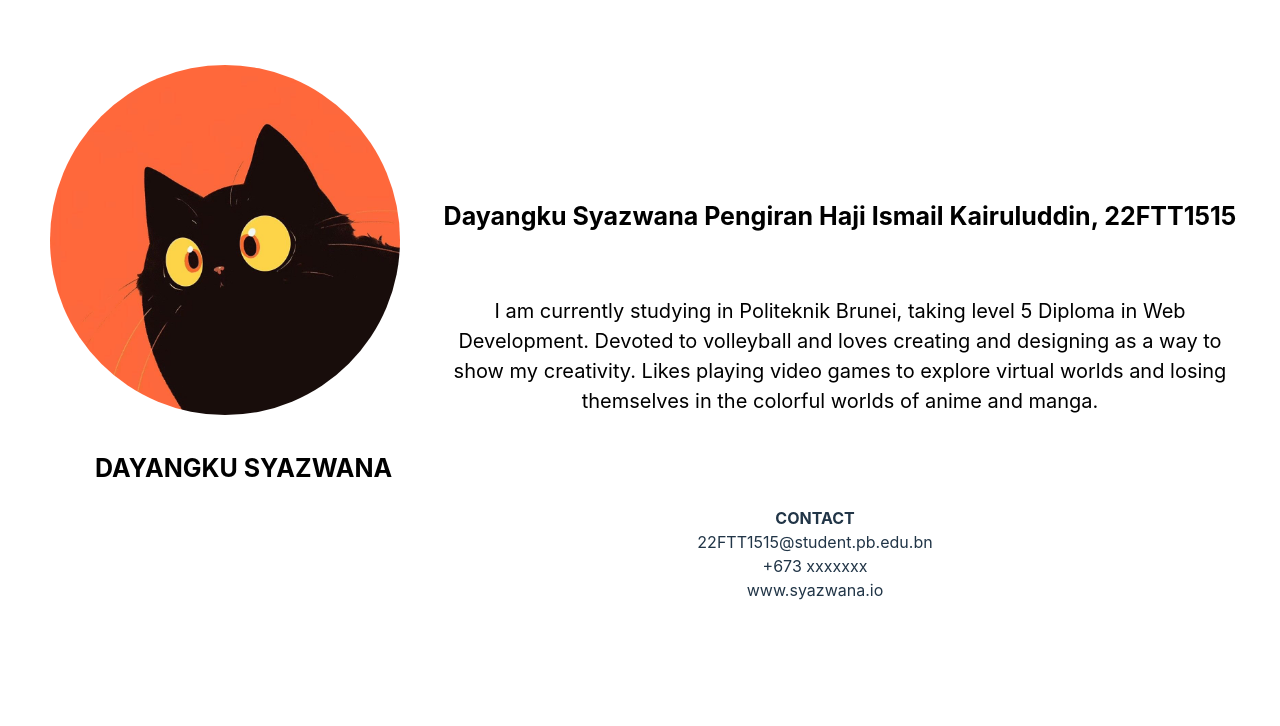
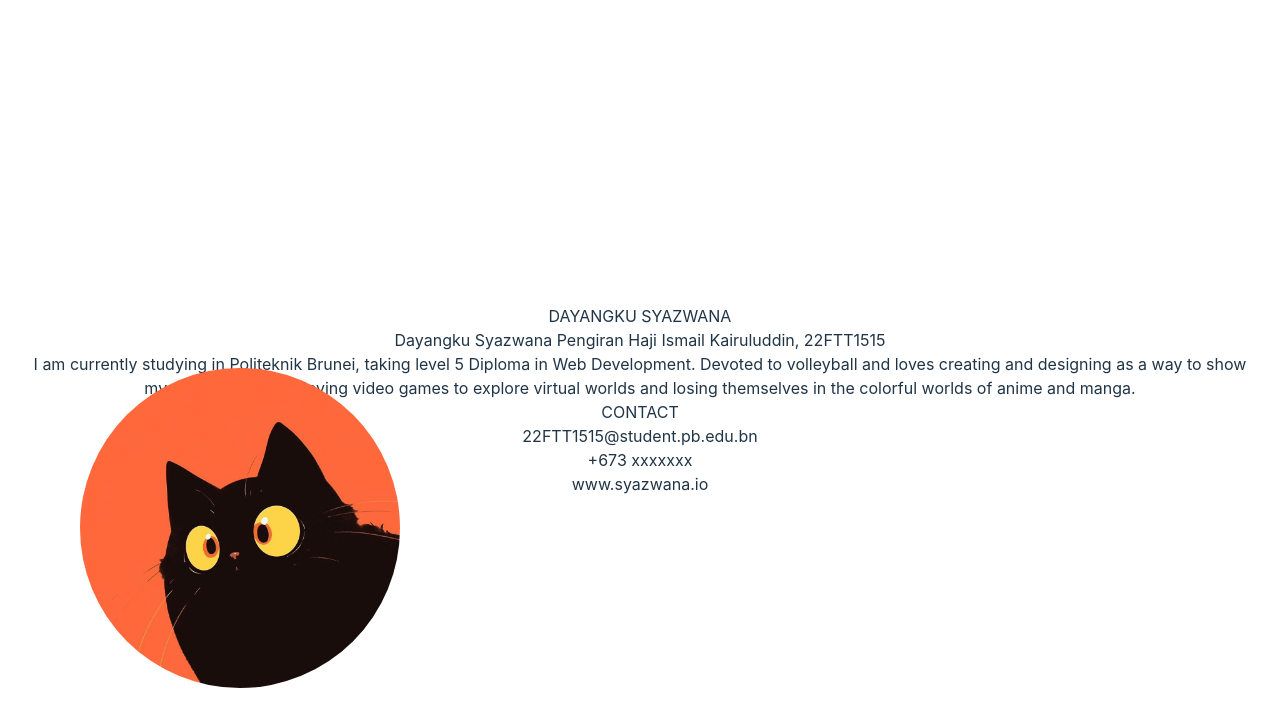
Before and after one commit to syazwana29/wadt-as03, a Vue app: page / in a window 1280 px wide. Shown: the top 726 px of the page. Built offline with nearby package versions, Linux system fonts and the light colour scheme.

Commit message:
converted profile style to tailwindcss version

```diff
--- a/src/App.vue
+++ b/src/App.vue
@@ -7,15 +7,15 @@ defineExpose({ profile });
 
 <template>
   <div>
-    <img class="profile-image" :src="profile" />
-    <p class="name">DAYANGKU SYAZWANA</p>
+    <img :src="profile" class="w-80 h-80 rounded-full absolute ml-12 mt-16" />
+    <p>DAYANGKU SYAZWANA</p>
   </div>
 
   <div>
-    <h2 class="header">
+    <h2>
       Dayangku Syazwana Pengiran Haji Ismail Kairuluddin, 22FTT1515
     </h2>
-    <p class="description">
+    <p>
       I am currently studying in Politeknik Brunei, taking level 5 Diploma in
       Web Development. Devoted to volleyball and loves creating and designing as
       a way to show my creativity. Likes playing video games to explore virtual
@@ -23,8 +23,8 @@ defineExpose({ profile });
     </p>
   </div>
 
-  <div class="contact-details">
-    <p style="font-weight: bold">CONTACT</p>
+  <div>
+    <p>CONTACT</p>
     <p>22FTT1515@student.pb.edu.bn</p>
     <p>+673 xxxxxxx</p>
     <p>www.syazwana.io</p>
@@ -32,40 +32,32 @@ defineExpose({ profile });
 </template>
 
 <style scoped>
-.profile-image {
-  border-radius: 50%;
-  position: absolute;
-  left: 50px;
-  top: 65px;
-  width: 350px;
-  height: 350px;
-}
 
-.name {
+/* .name {
   font-size: 25px;
   font-weight: bold;
   position: absolute;
   left: 95px;
   top: 450px;
   color: #000;
-}
+} */
 
-.header {
+/* .header {
   font-size: 25px;
   font-weight: bold;
   color: #000;
   margin-bottom: 60px;
   margin-left: 400px;
-}
+} */
 
-.description {
+/* .description { text-xl ml-400 mb-90
   font-size: 20px;
   color: #000;
   margin-left: 400px;
   margin-bottom: 90px;
-}
+} */
 
-.contact-details {
+/* .contact-details {
   margin-left: 350px;
-}
+} */
 </style>
```
